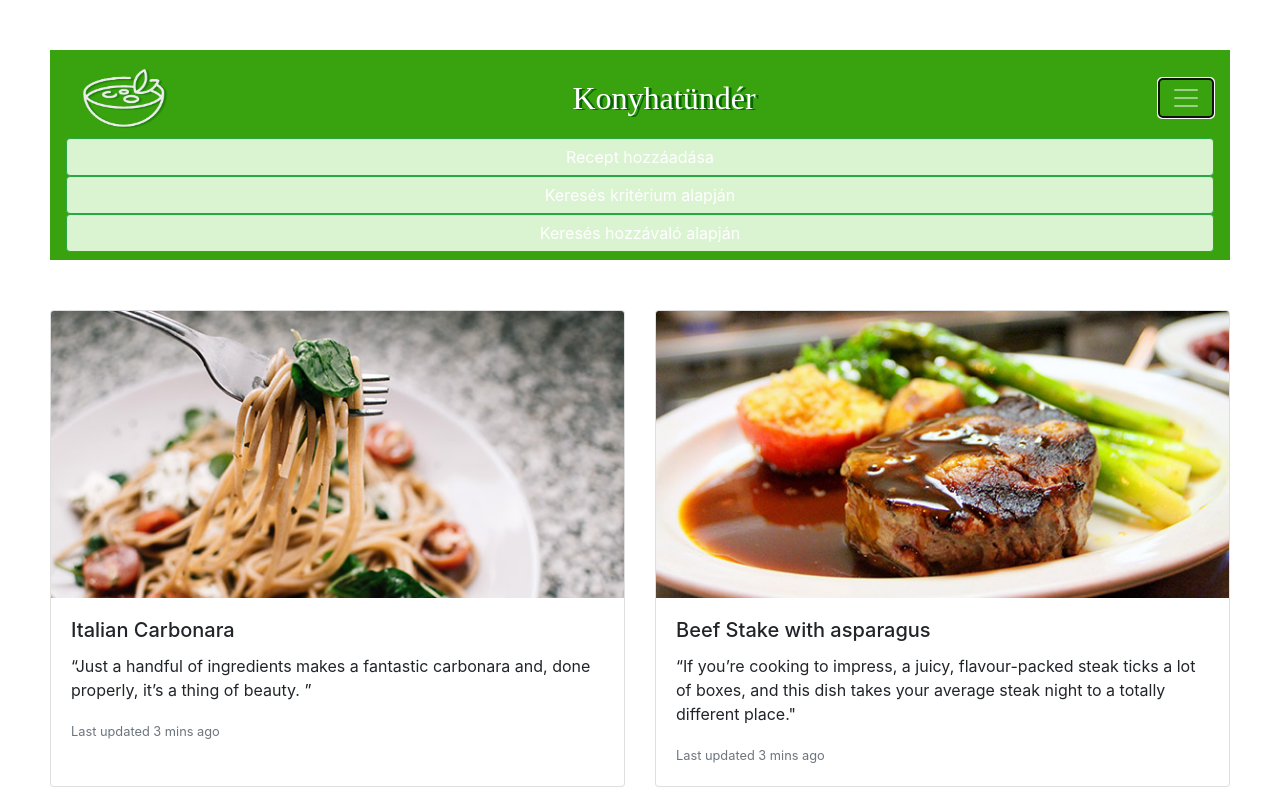
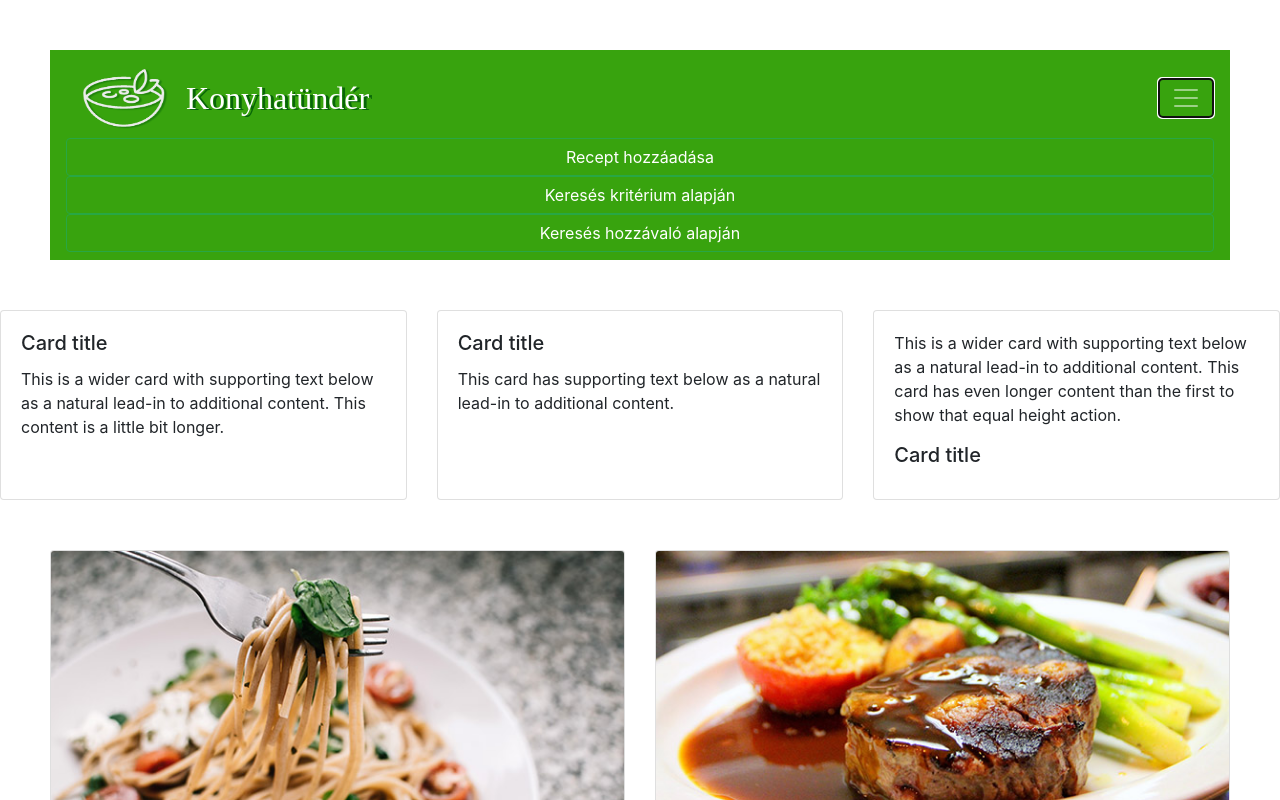
Before and after one commit to flowacademyhu/kappa-konyhatunder, a React (Create React App) app in the folder frontend/: page /mainPage in a window 1280 px wide. Both pictures are taken after a click on the button 1186 px from the left and 98 px from the top of the page. Shown: the top 800 px of the page. Built offline with nearby package versions, Linux system fonts and the light colour scheme; a web font is replaced by a local one.

Commit message:
Made the navbar more acceptable. Still working on the mainpage.

```diff
--- a/frontend/src/components/MainPage.js
+++ b/frontend/src/components/MainPage.js
@@ -1,5 +1,40 @@
+import { CardDeck, Card } from 'react-bootstrap';
+import '../styles/MainPage.css';
+import { IoIosAddCircleOutline } from 'react-icons/io';
+
 function MainPage() {
-  return <div></div>;
+  return (
+    <CardDeck>
+      <Card>
+        <Card.Body>
+          <Card.Title>Card title</Card.Title>
+          <Card.Text>
+            This is a wider card with supporting text below as a natural lead-in
+            to additional content. This content is a little bit longer.
+          </Card.Text>
+        </Card.Body>
+      </Card>
+      <Card>
+        <Card.Body>
+          <Card.Title>Card title</Card.Title>
+          <Card.Text>
+            This card has supporting text below as a natural lead-in to
+            additional content.{' '}
+          </Card.Text>
+        </Card.Body>
+      </Card>
+      <Card>
+        <Card.Body>
+          <Card.Text>
+            This is a wider card with supporting text below as a natural lead-in
+            to additional content. This card has even longer content than the
+            first to show that equal height action.
+          </Card.Text>
+          <Card.Title>Card title</Card.Title>
+        </Card.Body>
+      </Card>
+    </CardDeck>
+  );
 }
 
 export default MainPage;
--- a/frontend/src/components/NavBar.jsx
+++ b/frontend/src/components/NavBar.jsx
@@ -33,19 +33,33 @@ function NavBar() {
             className="d-inline-block align-top"
             alt="logo"
           />
-          <Navbar.Brand href="/mainPage">Konyhatündér</Navbar.Brand>
+          <Navbar.Brand className="mr-auto" href="/mainPage">
+            Konyhatündér
+          </Navbar.Brand>
           <Navbar.Toggle aria-controls="basic-navbar-nav" />
           <Navbar.Collapse id="basic-navbar-nav">
             <Nav className="navbar-menu">
-              <Button variant="success" className="navbar-button">
+              <Button
+                variant="success"
+                className="navbar-button"
+                href="/AddReceipeForm"
+              >
                 {' '}
                 Recept hozzáadása
               </Button>
-              <Button variant="success" className="navbar-button">
+              <Button
+                variant="success"
+                className="navbar-button"
+                href="/SearchByCriteria"
+              >
                 {' '}
                 Keresés kritérium alapján
               </Button>
-              <Button variant="success" className="navbar-button">
+              <Button
+                variant="success"
+                className="navbar-button"
+                href="/SearchByIngredient"
+              >
                 {' '}
                 Keresés hozzávaló alapján
               </Button>
--- /dev/null
+++ b/frontend/src/styles/MainPage.css
@@ -0,0 +1,11 @@
+#bootstrap-overrides nav {
+  ackground-color: #38a30e;
+}
+
+.ButtonGroup {
+  background-color: #38a30e !important;
+}
+
+.Button {
+  font-size: x-small;
+}
--- a/frontend/src/styles/NavBar.css
+++ b/frontend/src/styles/NavBar.css
@@ -25,7 +25,7 @@
 }
 
 .btn-button {
-  background-color: #daf3d1 !important;
+  background-color: #009700 !important;
 }
 
 .navbar-text {
@@ -33,12 +33,12 @@
 }
 
 .navbar-button {
-  background-color: #daf3d1;
+  background-color: #38a30e;
 }
 
 /* change the link color */
 .navbar-custom .navbar-nav .nav-link {
-  color: #38a30e;
+  color: #56c929;
   background-color: #c7ffb0 !important;
 }
 /* change the color of active or hovered links */
```
Also changed, not shown: frontend/src/images/icon.png (added).
